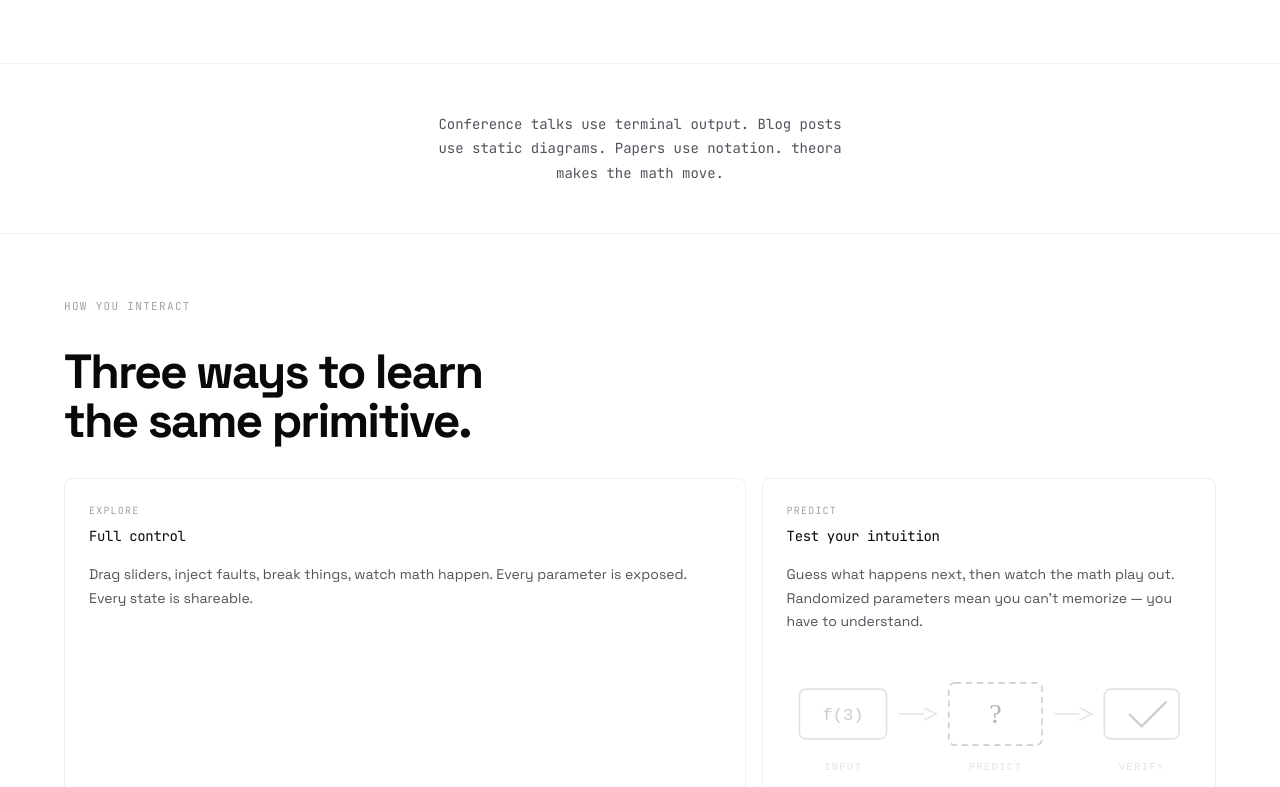
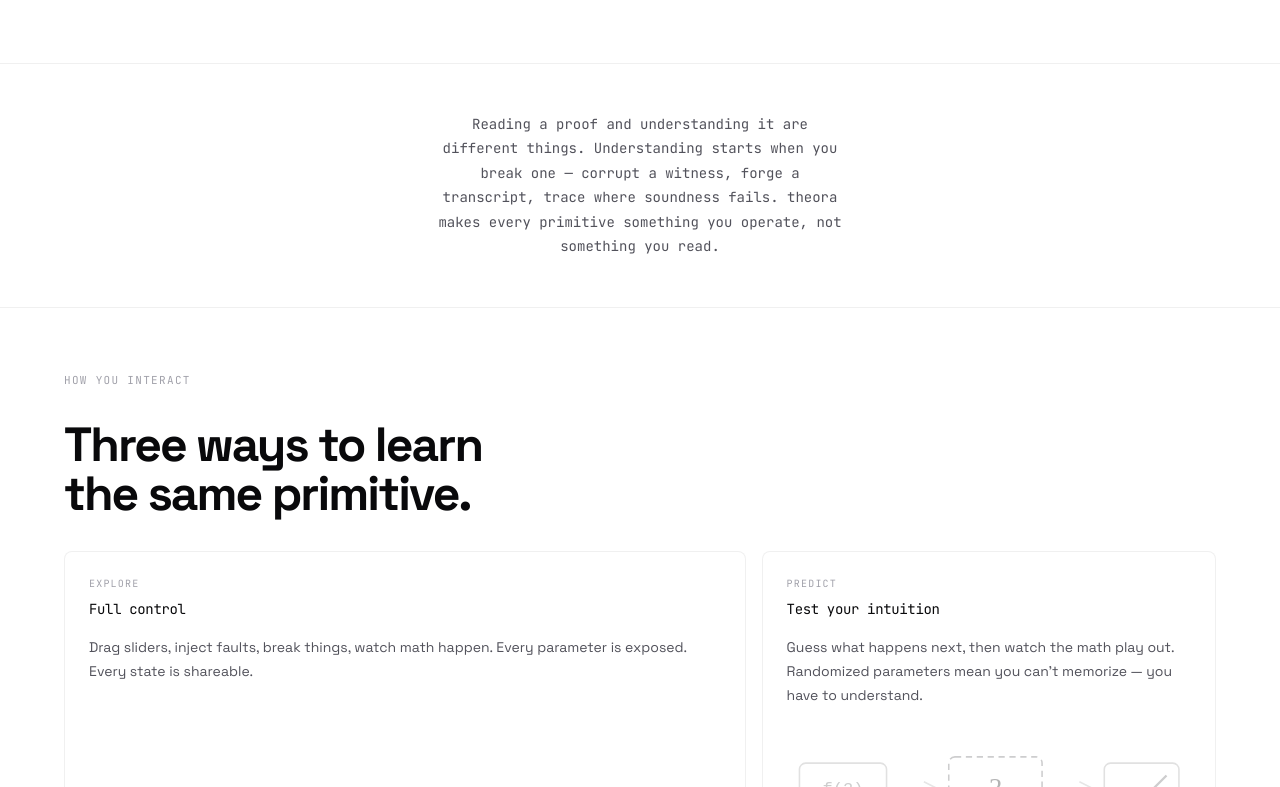
Before and after one commit to LucidSamuel/theora, a React (Vite) app: page / in a window 1280 px wide. Shown: the part 2733-3520 px from the top of the page. Built offline with nearby package versions, Linux system fonts and the light colour scheme.

Commit message:
Improve statement copy, fix title tag, and unify footer across pages
Rewrite landing statement to convey depth of interaction over static
media. Move LucidSamuel attribution link to footer legal line on both
landing and research pages. Fix index.html title tag syntax.

```diff
--- a/index.html
+++ b/index.html
@@ -6,7 +6,7 @@
     <link rel="preconnect" href="https://fonts.googleapis.com" />
     <link rel="preconnect" href="https://fonts.gstatic.com" crossorigin />
     <link href="https://fonts.googleapis.com/css2?family=Space+Grotesk:wght@400;500;600;700&family=JetBrains+Mono:wght@400;500&display=swap" rel="stylesheet" />
-    <title>theora — Interactive Zero-Knowledge Proof Visualizer</title>
+    <title>theora > Interactive Zero-Knowledge Proof Visualizer</title>
     <meta name="description" content="Interactive demos for zero-knowledge proof systems: Groth16, PLONK, recursive proofs, polynomial commitments, Merkle trees, Fiat-Shamir, R1CS circuits, and more. Explore, predict, and attack real cryptographic primitives." />
     <meta property="og:title" content="theora — Interactive Zero-Knowledge Proof Visualizer" />
     <meta property="og:description" content="Interactive demos across multiple modes of interaction. Explore proof systems, commitment schemes, and protocol primitives — or upload a paper and get interactive diagrams." />
--- a/src/pages/Landing.tsx
+++ b/src/pages/Landing.tsx
@@ -580,8 +580,10 @@
         <div className="lp-statement">
           <div className="lp-shell">
             <p className="lp-statement-text">
-              Conference talks use terminal output. Blog posts use static
-              diagrams. Papers use notation. theora makes the math move.
+              Reading a proof and understanding it are different things.
+              Understanding starts when you break one — corrupt a witness,
+              forge a transcript, trace where soundness fails. theora makes
+              every primitive something you operate, not something you read.
             </p>
           </div>
         </div>
@@ -784,16 +786,8 @@
             >
               GitHub ↗
             </a>
-            <a
-              href={TWITTER_URL}
-              target="_blank"
-              rel="noopener noreferrer"
-              className="lp-nav-link"
-            >
-              @lucidzk ↗
-            </a>
           </div>
-          <p className="lp-footer-legal">v1.0.0 · MIT License · By LucidSamuel</p>
+          <p className="lp-footer-legal">MIT License · By <a href={TWITTER_URL} target="_blank" rel="noopener noreferrer" style={{ color: 'inherit', textDecoration: 'underline', textUnderlineOffset: 2 }}>LucidSamuel</a></p>
         </div>
       </footer>
     </div>
--- a/src/workspaces/research/ResearchPage.tsx
+++ b/src/workspaces/research/ResearchPage.tsx
@@ -176,7 +176,7 @@
               GitHub ↗
             </a>
           </div>
-          <p className="lp-footer-legal">MIT License</p>
+          <p className="lp-footer-legal">MIT License · By <a href="https://x.com/lucidzk" target="_blank" rel="noopener noreferrer" style={{ color: 'inherit', textDecoration: 'underline', textUnderlineOffset: 2 }}>LucidSamuel</a></p>
         </div>
       </footer>
     </div>
```
